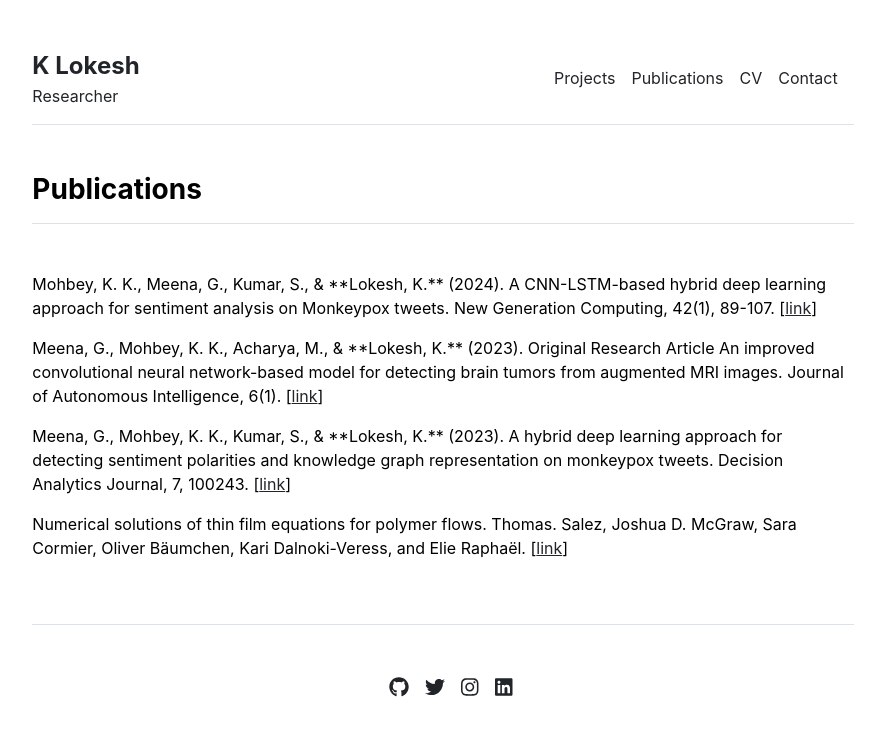
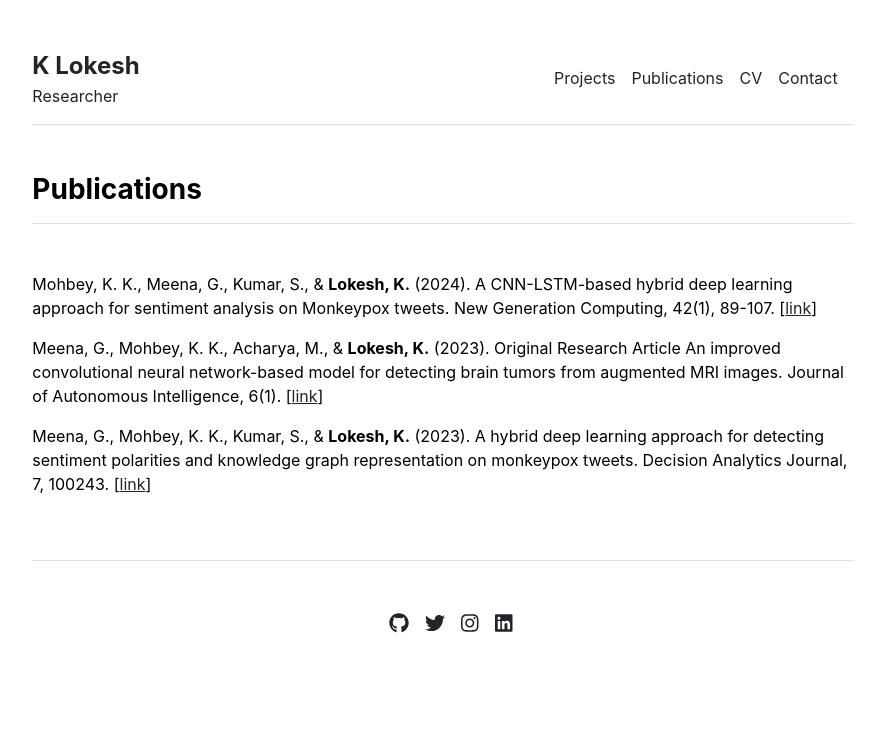
Before and after one commit to katikapalli/katikapalli.github.io, a Jekyll site: the page built from publications.md, in a window 1280 px wide. Shown: the top 736 px of the page, without its empty margins (197-1082 px from the left). Built offline with Jekyll 4.4.1, drawn with Linux system fonts in a browser that asks for light colours.

Commit message:
Update publications.yml

```diff
--- a/_data/publications.yml
+++ b/_data/publications.yml
@@ -1,17 +1,15 @@
 featured:
-  - name: "Mohbey, K. K., Meena, G., Kumar, S., & **Lokesh, K.** (2024). A CNN-LSTM-based hybrid deep learning approach for sentiment analysis on Monkeypox tweets. New Generation Computing, 42(1), 89-107."
+  - name: "Mohbey, K. K., Meena, G., Kumar, S., & <strong>Lokesh, K.</strong> (2024). A CNN-LSTM-based hybrid deep learning approach for sentiment analysis on Monkeypox tweets. New Generation Computing, 42(1), 89-107."
     url: "https://link.springer.com/article/10.1007/s00354-023-00227-0"
-  - name: "Meena, G., Mohbey, K. K., Acharya, M., & **Lokesh, K.** (2023). Original Research Article An improved convolutional neural network-based model for detecting brain tumors from augmented MRI images. Journal of Autonomous Intelligence, 6(1)."
+  - name: "Meena, G., Mohbey, K. K., Acharya, M., & <strong>Lokesh, K.</strong> (2023). Original Research Article An improved convolutional neural network-based model for detecting brain tumors from augmented MRI images. Journal of Autonomous Intelligence, 6(1)."
     url: "https://jai.front-sci.com/index.php/jai/article/view/561/637"
-  - name: "Meena, G., Mohbey, K. K., Kumar, S., & **Lokesh, K.** (2023). A hybrid deep learning approach for detecting sentiment polarities and knowledge graph representation on monkeypox tweets. Decision Analytics Journal, 7, 100243."
+  - name: "Meena, G., Mohbey, K. K., Kumar, S., & <strong>Lokesh, K.</strong> (2023). A hybrid deep learning approach for detecting sentiment polarities and knowledge graph representation on monkeypox tweets. Decision Analytics Journal, 7, 100243."
     url: "https://www.sciencedirect.com/science/article/pii/S2772662223000838"
 
 index:
-  - name: "Mohbey, K. K., Meena, G., Kumar, S., & **Lokesh, K.** (2024). A CNN-LSTM-based hybrid deep learning approach for sentiment analysis on Monkeypox tweets. New Generation Computing, 42(1), 89-107."
+  - name: "Mohbey, K. K., Meena, G., Kumar, S., & <strong>Lokesh, K.</strong> (2024). A CNN-LSTM-based hybrid deep learning approach for sentiment analysis on Monkeypox tweets. New Generation Computing, 42(1), 89-107."
     url: "https://link.springer.com/article/10.1007/s00354-023-00227-0"
-  - name: "Meena, G., Mohbey, K. K., Acharya, M., & **Lokesh, K.** (2023). Original Research Article An improved convolutional neural network-based model for detecting brain tumors from augmented MRI images. Journal of Autonomous Intelligence, 6(1)."
+  - name: "Meena, G., Mohbey, K. K., Acharya, M., & <strong>Lokesh, K.</strong> (2023). Original Research Article An improved convolutional neural network-based model for detecting brain tumors from augmented MRI images. Journal of Autonomous Intelligence, 6(1)."
     url: "https://jai.front-sci.com/index.php/jai/article/view/561/637"
-  - name: "Meena, G., Mohbey, K. K., Kumar, S., & **Lokesh, K.** (2023). A hybrid deep learning approach for detecting sentiment polarities and knowledge graph representation on monkeypox tweets. Decision Analytics Journal, 7, 100243."
+  - name: "Meena, G., Mohbey, K. K., Kumar, S., & <strong>Lokesh, K.</strong> (2023). A hybrid deep learning approach for detecting sentiment polarities and knowledge graph representation on monkeypox tweets. Decision Analytics Journal, 7, 100243."
     url: "https://www.sciencedirect.com/science/article/pii/S2772662223000838"
-  - name: "Numerical solutions of thin film equations for polymer flows. Thomas. Salez, Joshua D. McGraw, Sara Cormier, Oliver Bäumchen, Kari Dalnoki-Veress, and Elie Raphaël."
-    url: "https://static1.squarespace.com/static/5684891d7086d74497aeb71f/t/56ec510d2fe1319543ab6d6f/1458327821946/10.1140-epje-i2012-12114-x.pdf"
```
